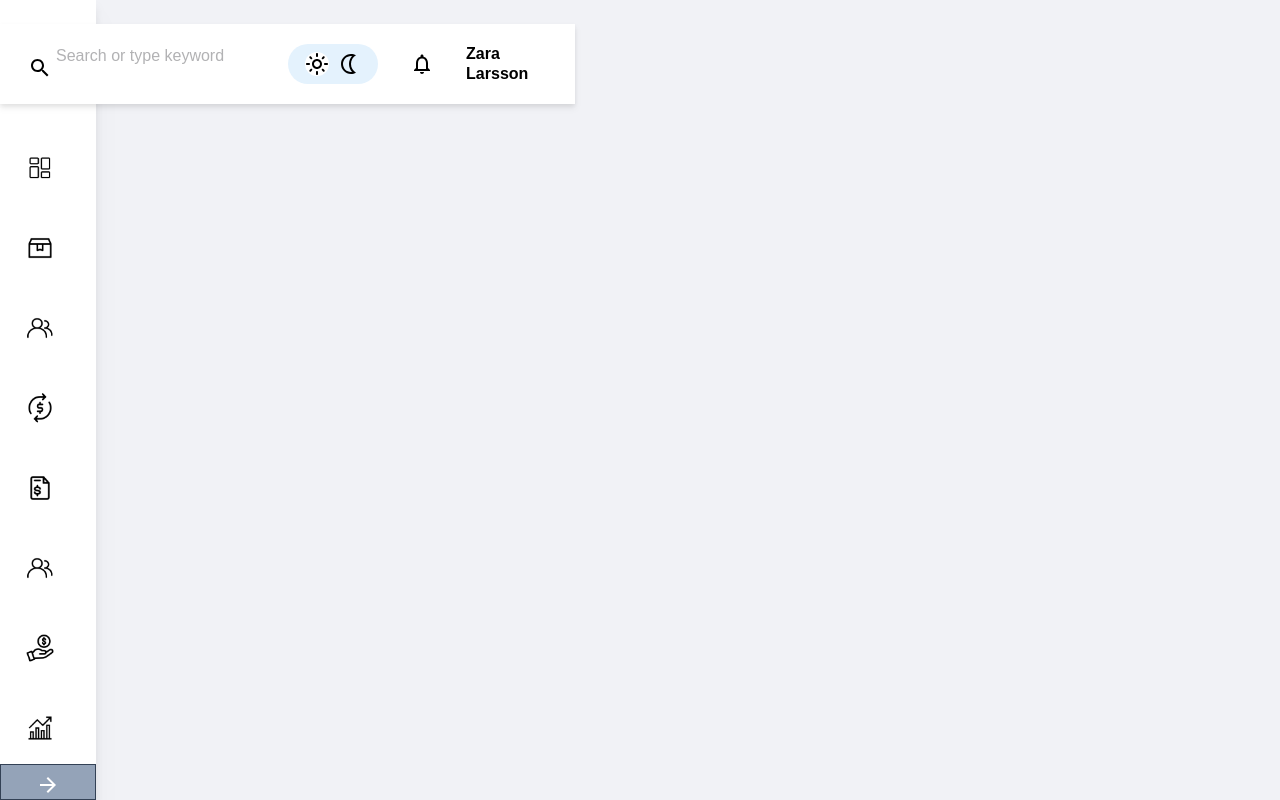
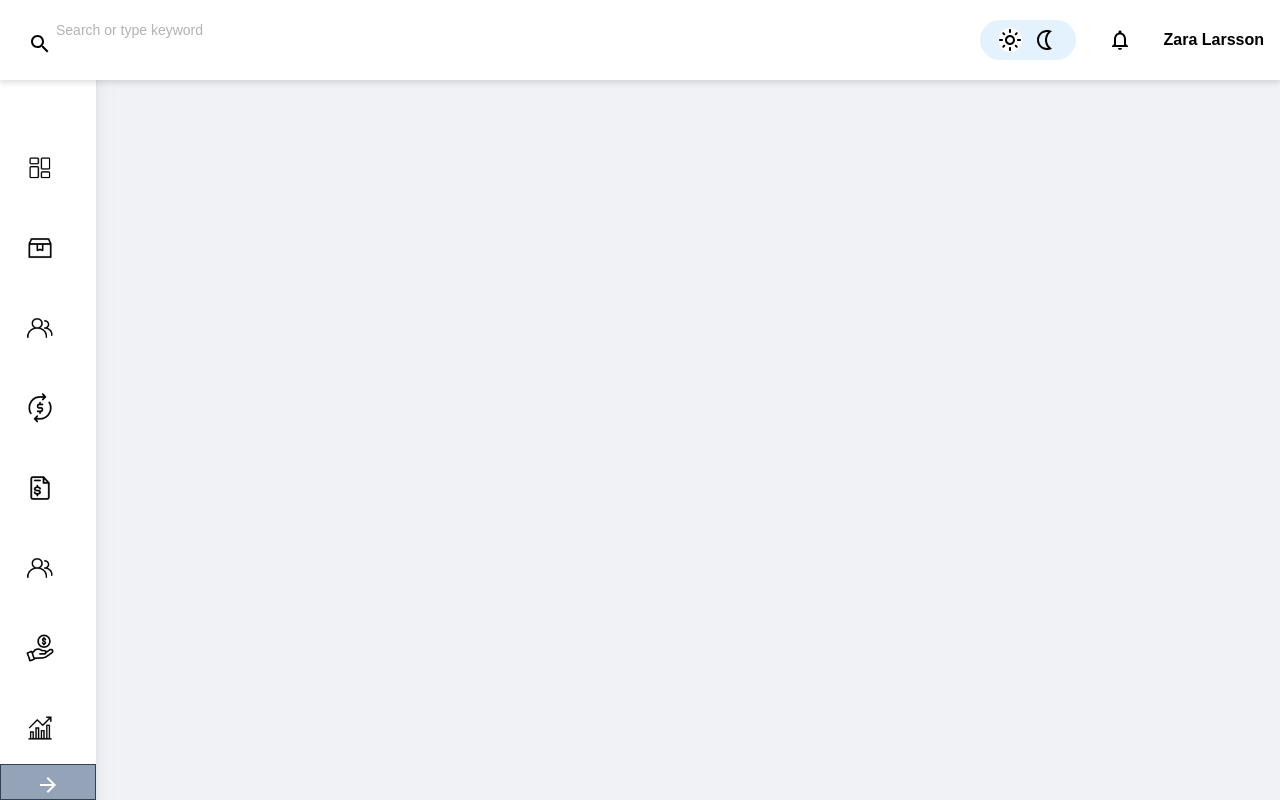
Before and after one commit to susantp/thamelui, a Next.js app: page /taxes in a window 1280 px wide. Built offline with nearby package versions, Linux system fonts and the light colour scheme.

Commit message:
navbar position fixed

```diff
--- a/layouts/Content.jsx
+++ b/layouts/Content.jsx
@@ -10,8 +10,8 @@ export default function Content({ children }) {
   //   : "container ml-24 pt-32";
 
   return (
-    <div className="2xl:container xl:container md:pl-0 sm:pl-24 sm:pr-2 md:pr-0 mx-auto pt-32">
-      {children}
+    <div className="2xl:container md:container xl:container md:pl-0 sm:pl-24 sm:pr-2 md:pr-0 mx-auto ">
+        {children}
     </div>
   );
 }
--- a/layouts/Layout.jsx
+++ b/layouts/Layout.jsx
@@ -8,7 +8,6 @@ export default function Layout({ children }) {
   return (
     <>
       <Sidebar></Sidebar>
-
       <Content>
         <Navbar></Navbar>
         {children}
--- a/layouts/Navbar.jsx
+++ b/layouts/Navbar.jsx
@@ -21,12 +21,12 @@ export default function Navbar() {
     setDisplay(false);
   };
   const { open } = useRecoilValue(sidebarState);
-  const contentMargin = open
-    ? "flex flex-row basis-1/2 gap-x-8 items-center text-sm cursor-pointer"
-    : "flex flex-row basis-1/2 gap-x-8 items-center text-sm cursor-pointer";
+  // const contentMargin = open
+  //   ? "flex flex-row basis-1/2 gap-x-8 items-center text-sm cursor-pointer"
+  //   : "flex flex-row basis-1/2 gap-x-8 items-center text-sm cursor-pointer";
   return (
-    <nav className="flex flex-row justify-between p-4 h-20 drop-shadow-md bg-white fixed top-6">
-        <div className="basis-1/2">
+    <nav className="flex flex-row justify-between p-4 h-20 drop-shadow-md sticky top-0 bg-white mb-4">
+        <div className="gap-x-8 items-center text-sm cursor-pointer">
           <SearchSharpIcon className="w-5 h-5 absolute ml-3 mt-4 pointer-events-none" />
           <input
             type="text"
@@ -38,7 +38,7 @@ export default function Navbar() {
           />
         </div>
 
-        <div className={contentMargin}>
+        <div className={`flex flex-row gap-x-8 items-center text-sm cursor-pointer`}>
           <div className="flex justify-evenly align-middle bg-[#e4f2fd] p-2 rounded-full w-24">
             <span className="bg-white rounded-full">
               <LightModeOutlinedIcon />
```
